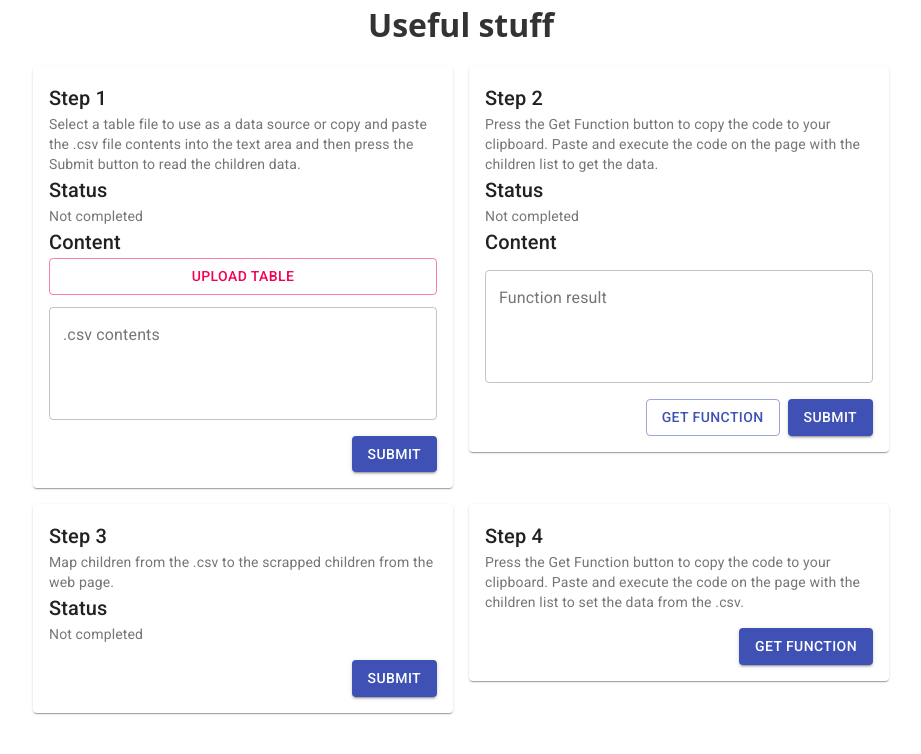
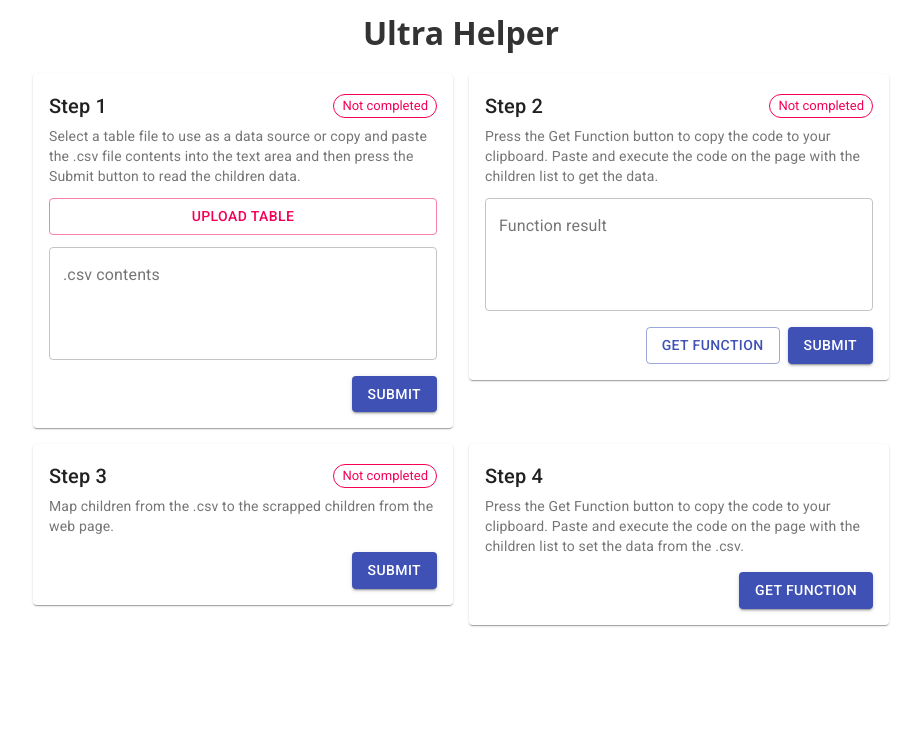
Before and after one commit to cheeseshadow/kindergarten_helper, a React (Create React App) app: page / in a window 1280 px wide. Shown: the top 754 px of the page, without its empty margins (179-1100 px from the left). Built offline with nearby package versions, Linux system fonts and the light colour scheme.

Commit message:
add status chip

```diff
--- a/src/App.tsx
+++ b/src/App.tsx
@@ -23,9 +23,8 @@ const StepsContainer = styled.div`
 const Title = styled.div`
   font-size: 32px;
   font-weight: bold;
-  margin: 12px auto 20px;
+  margin: 20px auto;
 `
-
 
 const App = () => {
     const [tableData, setTableData] = useState<any>(null)
@@ -34,7 +33,7 @@ const App = () => {
 
     return (
         <Page>
-            <Title>Useful stuff</Title>
+            <Title>Ultra Helper</Title>
 
             <StepsContainer>
                 <FirstStep tableData={tableData} setTableData={setTableData}/>
--- a/src/components/Card.tsx
+++ b/src/components/Card.tsx
@@ -1,5 +1,6 @@
 import React from "react";
 import {Card as MUICard, CardActions, CardContent, makeStyles, Typography} from "@material-ui/core";
+import Status from "./Status";
 
 interface Props {
     title: string,
@@ -18,6 +19,9 @@ const useStyles = makeStyles({
         display: 'flex',
         'flex-direction': 'column'
     },
+    title: {
+        'margin-bottom': '4px'
+    },
     content: {
         display: 'flex',
         'flex-direction': 'column'
@@ -34,28 +38,22 @@ const Card = ({title, text, completed, actions, content}: Props) => {
     return (
         <MUICard className={classes.root}>
             <CardContent className={classes.content}>
-                <Typography variant='h6'>{title}</Typography>
+                {
+                    completed !== undefined &&
+                    <Status value={completed!} successLabel='Completed' failureLabel='Not completed'/>
+                }
+
+                <Typography variant='h6' className={classes.title}>{title}</Typography>
                 <Typography variant='body2' color="textSecondary" component="p">{text}</Typography>
 
-                {
-                    completed !== undefined &&
-                    <React.Fragment>
-                        <Typography variant='h6'>Status</Typography>
-                        <Typography variant='body2' color="textSecondary"
-                                    component="p">{completed ? 'Completed' : 'Not completed'}</Typography>
-                    </React.Fragment>
-                }
-
-                {
-                    !!content &&
-                    <Typography variant='h6'>Content</Typography>
-                }
-
-                {content}
+                {!completed && content}
             </CardContent>
-            <CardActions className={classes.actions}>
-                {actions}
-            </CardActions>
+            {
+                !completed &&
+                <CardActions className={classes.actions}>
+                    {actions}
+                </CardActions>
+            }
         </MUICard>
     )
 }
--- a/src/components/FileInput.tsx
+++ b/src/components/FileInput.tsx
@@ -1,10 +1,16 @@
 import React, {useRef} from "react";
-import {Button} from "@material-ui/core";
+import {Button, makeStyles} from "@material-ui/core";
 
 interface Props {
     file: File | null,
     setFile: (file: File | null) => void
 }
+
+const useStyles = makeStyles({
+    root: {
+        'margin-top': '12px'
+    }
+})
 
 const FileInput = ({file, setFile}: Props) => {
     const fileInput = useRef<HTMLInputElement>(null)
@@ -18,8 +24,10 @@ const FileInput = ({file, setFile}: Props) => {
         }
     }
 
+    const classes = useStyles()
+
     return (
-        <Button variant='outlined' color='secondary' component='label'>
+        <Button className={classes.root} variant='outlined' color='secondary' component='label'>
             {!!file ? file.name : 'Upload table'}
             <input type='file' onChange={onFileSet} ref={fileInput} hidden/>
         </Button>
--- a/src/components/Status.tsx
+++ b/src/components/Status.tsx
@@ -1,5 +1,5 @@
 import React from "react";
-import styled from "styled-components";
+import {Chip, makeStyles} from "@material-ui/core";
 
 interface Props {
     value: boolean,
@@ -7,18 +7,22 @@ interface Props {
     failureLabel: string
 }
 
-const Container = styled.div<{ color: string }>`
-  display: inline;
-  padding: 4px;
-  text-transform: lowercase;
-  border-radius: 8px;
-  border: ${({color}) => color} 1px solid;
-  color: ${({color}) => color};
-`
+const useStyles = makeStyles({
+    root: {
+        position: 'absolute',
+        right: '16px',
+        top: '20px'
+    }
+})
 
 const Status = ({value, successLabel, failureLabel}: Props) => {
+    const classes = useStyles()
+    const color = value ? 'primary' : 'secondary'
+    const variant = value ? 'default' : 'outlined'
+    const label = value ? successLabel : failureLabel
+
     return (
-        <Container color={value ? '#39C700' : '#C70039'}>{value ? successLabel : failureLabel}</Container>
+        <Chip className={classes.root} variant={variant} size='small' color={color} label={label}/>
     )
 }
 
--- a/src/main/FirstStep.tsx
+++ b/src/main/FirstStep.tsx
@@ -52,6 +52,7 @@ const FirstStep = ({tableData, setTableData}: Props) => {
                   </React.Fragment>
               }
               actions={
+                  !tableData &&
                   <Button importance='primary' type='submit' onClick={onSubmit}>Submit</Button>
               }/>
     )
--- a/src/main/SecondStep.tsx
+++ b/src/main/SecondStep.tsx
@@ -38,6 +38,7 @@ const SecondStep = ({parsedData, setParsedData}: Props) => {
                   <TextField value={scrapedData} label='Function result' onChange={onScrappedDataSet}/>
               }
               actions={
+                  !parsedData &&
                   <React.Fragment>
                       <Button importance='secondary' type="button" onClick={getFunction}>Get Function</Button>
                       <Button importance='primary' type="submit" onClick={onSubmit}>Submit</Button>
```
